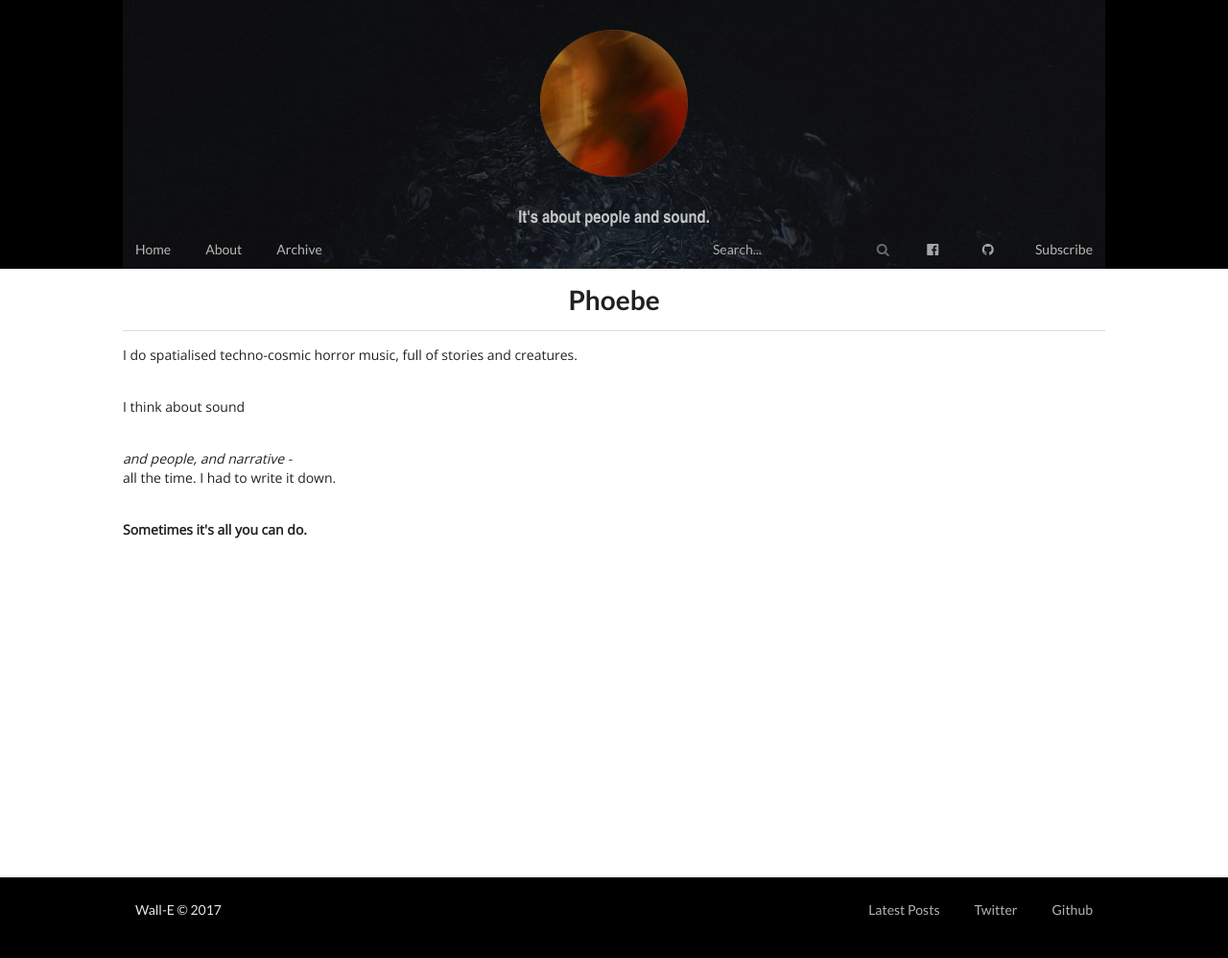
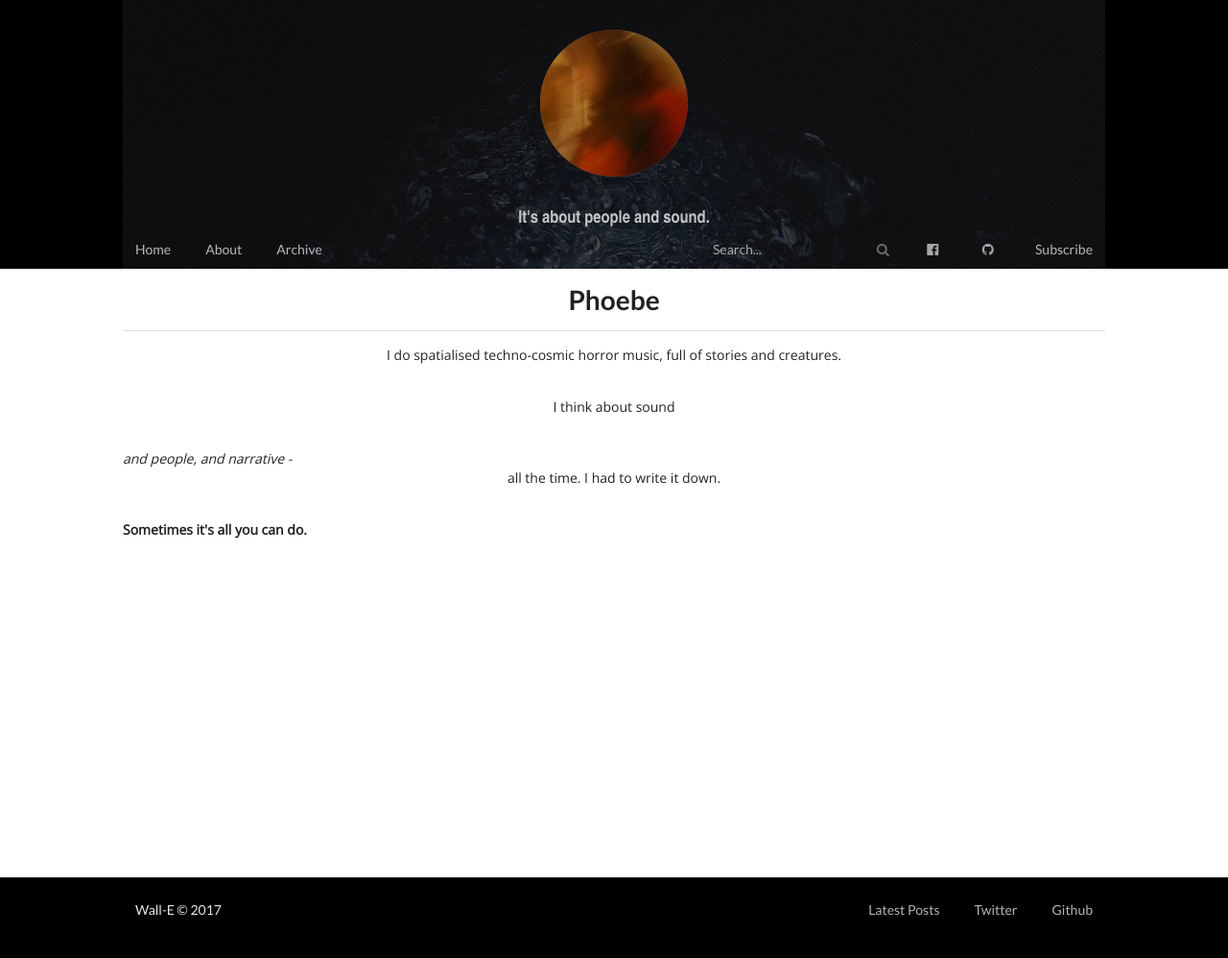
Before and after one commit to ZOOCHOSIS-BLOG/ZOOCHOSIS-BLOG.github.io, a Jekyll site: the page built from about.html, in a window 1280 px wide. Shown: the whole page at 96% size. Built offline with Jekyll 4.4.1, drawn with Linux system fonts in a browser that asks for light colours.

Commit message:
text algin fiddle

```diff
--- a/about.html
+++ b/about.html
@@ -4,7 +4,7 @@ title: Phoebe
 ---
 
 <style>
-p {text align: center;}
+p { text-align: center; }
 </style>
 
 <p>
```
